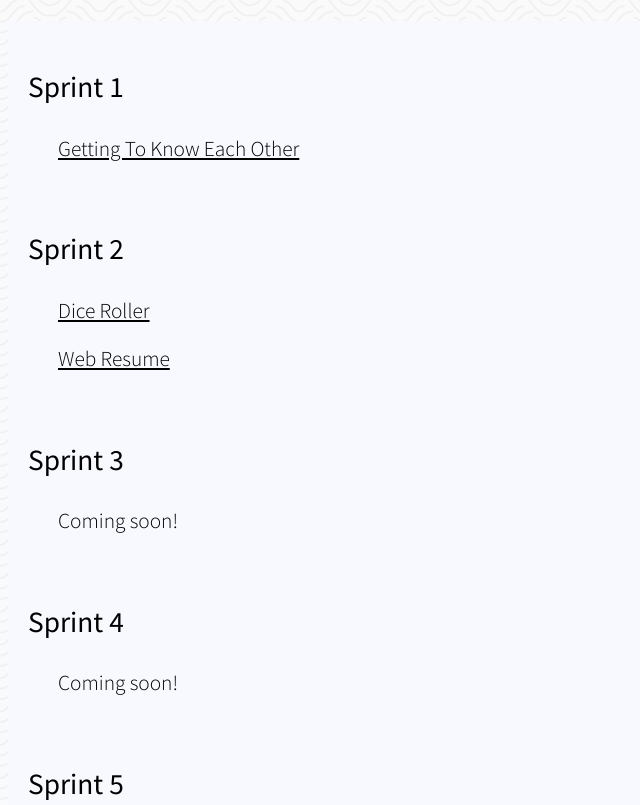
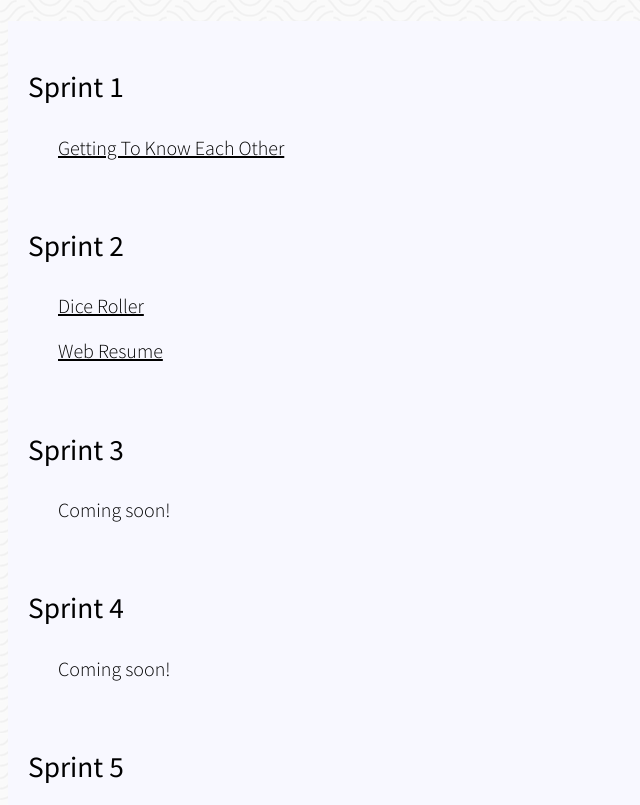
Before and after one commit to juliedosher/CPSC440_Portfolio, a plain HTML site: page index.html in a window 1280 px wide. Shown: the part 800-1605 px from the top of the page, without its empty margins (0-640 px from the left). Drawn offline with nearby package versions, Linux system fonts and the light colour scheme.

Commit message:
finishing touches, adjusted p font size

```diff
--- a/style.css
+++ b/style.css
@@ -2,7 +2,7 @@ a {color:black;}
       h1 {text-align: right; font-size: 60pt; margin-top: 8%; margin-right: 30px; font-family: 'Playfair Display', serif;}
       h2 {text-align: right; font-size: 50pt; margin-right: 100px; font-family: 'Playfair Display', serif;}
       h3 {font-size: 22pt; margin-left: 20px;font-family: 'Source Sans Pro', sans-serif; font-weight: 400;}
-      p {margin-left: 50px; font-family: 'Source Sans Pro', sans-serif; font-size: 16pt; font-weight: 300;}
+      p {margin-left: 50px; font-family: 'Source Sans Pro', sans-serif; font-size: 15pt; font-weight: 300;}
 
       #Intro {
         height: 90vh;
```
